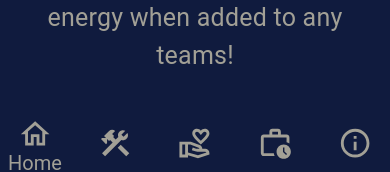
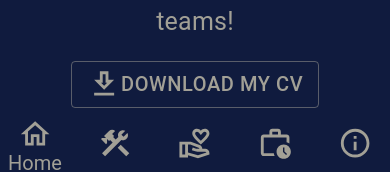
Before and after one commit to farhadnowzari/portfolio, a React app: page / in a window 390 px wide. Shown: the part 665-837 px from the top of the page. Built offline with nearby package versions, Linux system fonts and the light colour scheme; the HTML template or start-up script is replaced by a standard one.

Commit message:
download CV added to mobile view

```diff
--- a/src/components/FarhadComponent.tsx
+++ b/src/components/FarhadComponent.tsx
@@ -11,8 +11,14 @@ import {
   Typography,
   Link,
   Tooltip,
+  Button,
 } from "@mui/material";
-import { GitHub, LinkedIn, YouTube } from "@mui/icons-material";
+import {
+  DownloadOutlined,
+  GitHub,
+  LinkedIn,
+  YouTube,
+} from "@mui/icons-material";
 
 const introTheme = createTheme(deepmerge(themeBase, stickyInformationTheme));
 
@@ -60,18 +66,24 @@ const FarhadComponent = () => {
                   alt={imageAlt}
                   src={farhadImage}
                 ></Avatar>
-                <Box display="flex" justifyContent="center" alignItems="center" gap="15px" marginTop="10px">
+                <Box
+                  display="flex"
+                  justifyContent="center"
+                  alignItems="center"
+                  gap="15px"
+                  marginTop="10px"
+                >
                   <Link
                     href="https://www.linkedin.com/in/farhad-nowzari-94060699/"
                     target="_blank"
                   >
                     <Tooltip title="LinkedIn">
-                      <LinkedIn sx={{fontSize: "25px"}} />
+                      <LinkedIn sx={{ fontSize: "25px" }} />
                     </Tooltip>
                   </Link>
                   <Link href="https://github.com/farhadnowzari" target="_blank">
                     <Tooltip title="Github">
-                      <GitHub sx={{fontSize: "25px"}} />
+                      <GitHub sx={{ fontSize: "25px" }} />
                     </Tooltip>
                   </Link>
                   <Link
@@ -79,7 +91,7 @@ const FarhadComponent = () => {
                     target="_blank"
                   >
                     <Tooltip title="Youtube">
-                      <YouTube sx={{fontSize: "25px"}} />
+                      <YouTube sx={{ fontSize: "25px" }} />
                     </Tooltip>
                   </Link>
                 </Box>
@@ -108,6 +120,14 @@ const FarhadComponent = () => {
                   energy when added to any teams!
                 </Typography>
               </Box>
+              <Button
+                href="/assets/Farhad Nowzari CV.pdf"
+                target="_blank"
+                download="Farhad Nowzari CV.pdf"
+                variant="outlined"
+              >
+                <DownloadOutlined /> Download My CV
+              </Button>
             </Box>
           </Box>
         </ThemeProvider>
```
